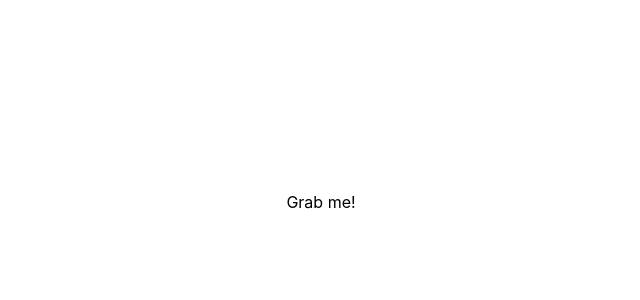
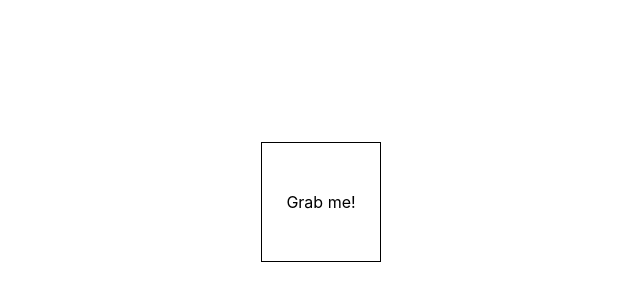
Before and after one commit to sz-sebestyen/draggable-component, a React (Create React App) app: page / in a window 1280 px wide. Shown: the part 158-458 px from the top of the page, without its empty margins (39-679 px from the left). Built offline with nearby package versions, Linux system fonts and the light colour scheme.

Commit message:
Add support for drag start and end action

```diff
--- a/src/App.js
+++ b/src/App.js
@@ -1,19 +1,35 @@
 import "./App.css";
 import Target from "./components/Target";
-import MakeDraggable from "./components/MakeDraggable";
-// import MakeDraggableHoc from "./components/MakeDraggable/Hoc";
+import MakeDraggable, { WithDraggable } from "./components/MakeDraggable";
+
+const DraggableTarget = WithDraggable(Target);
 
 function App() {
-  // const DraggableTarget = MakeDraggableHoc(Target);
+  const logDragStart = () => console.log("dragging started");
+  const logDragEnd = () => console.log("dragging ended");
 
   return (
     <div className="App">
-      {/* <DraggableTarget /> */}
-      <MakeDraggable
-        style={{ position: "absolute", top: "300px", left: "300px" }}
+      <DraggableTarget
+        onStart={logDragStart}
+        onEnd={logDragEnd}
+        style={{
+          position: "absolute",
+          top: "300px",
+          left: "300px",
+          transition: "top 100ms, left 100ms",
+        }}
+      />
+      {/*       <MakeDraggable
+        style={{
+          position: "absolute",
+          top: "300px",
+          left: "300px",
+          transition: "top 100ms, left 100ms",
+        }}
       >
         <Target />
-      </MakeDraggable>
+      </MakeDraggable> */}
     </div>
   );
 }
--- a/src/components/MakeDraggable/index.jsx
+++ b/src/components/MakeDraggable/index.jsx
@@ -1,8 +1,10 @@
-import React, { useState, useEffect, useRef } from "react";
+import React, { useState, useEffect, useRef, forwardRef } from "react";
 import "./style.css";
 import mouseTracker from "./mouseTracker";
 
-function MakeDraggable({ children, style = {}, ...rest }) {
+function MakeDraggable({ onStart, onEnd, children, style = {}, ...rest }) {
+  // TODO: onDragEnd and onDragStart props
+
   const [xOffset, setXoffset] = useState(null);
   const [yOffset, setYoffset] = useState(null);
 
@@ -39,8 +41,10 @@ function MakeDraggable({ children, style = {}, ...rest }) {
   useEffect(() => {
     if (isDragged) {
       subIdRef.current = mouseTracker.subscibe(updateCoords);
+      onStart && onStart();
     } else {
       mouseTracker.unsubscribe(subIdRef.current);
+      onEnd && onEnd();
     }
   }, [isDragged]); // eslint-disable-line
 
@@ -79,3 +83,10 @@ function MakeDraggable({ children, style = {}, ...rest }) {
 }
 
 export default MakeDraggable;
+
+export const WithDraggable = (WrappedComponent) => (props) =>
+  (
+    <MakeDraggable {...props}>
+      <WrappedComponent />
+    </MakeDraggable>
+  );
--- a/src/components/MakeDraggable/style.css
+++ b/src/components/MakeDraggable/style.css
@@ -1,3 +1,3 @@
-.makeDraggable {
+/* .makeDraggable {
   transition: top 100ms, left 100ms;
-}
+} */
--- a/src/components/Target/style.css
+++ b/src/components/Target/style.css
@@ -1,3 +1,4 @@
 .target {
   user-select: none;
+  border: 1px solid black;
 }
```
